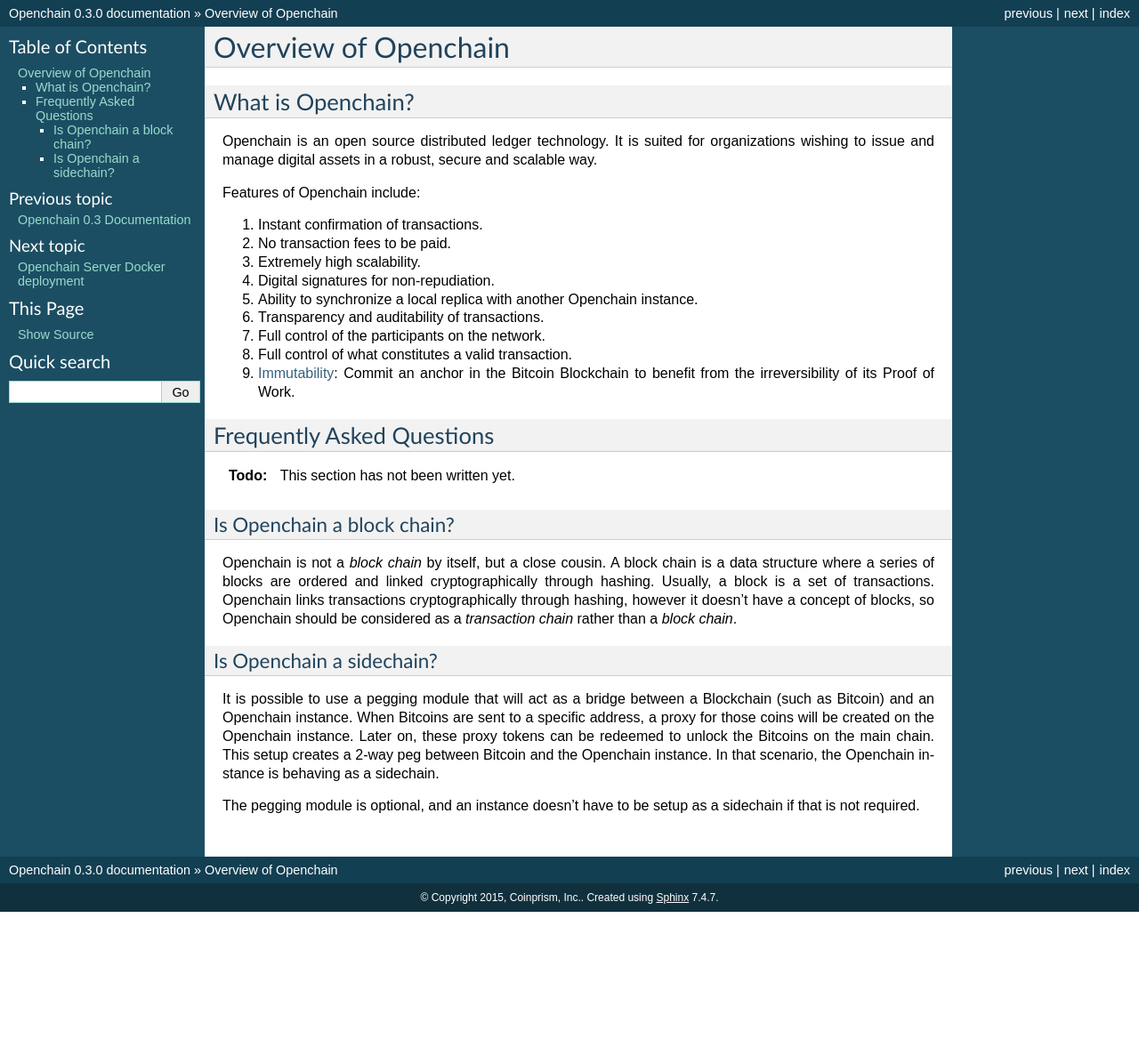
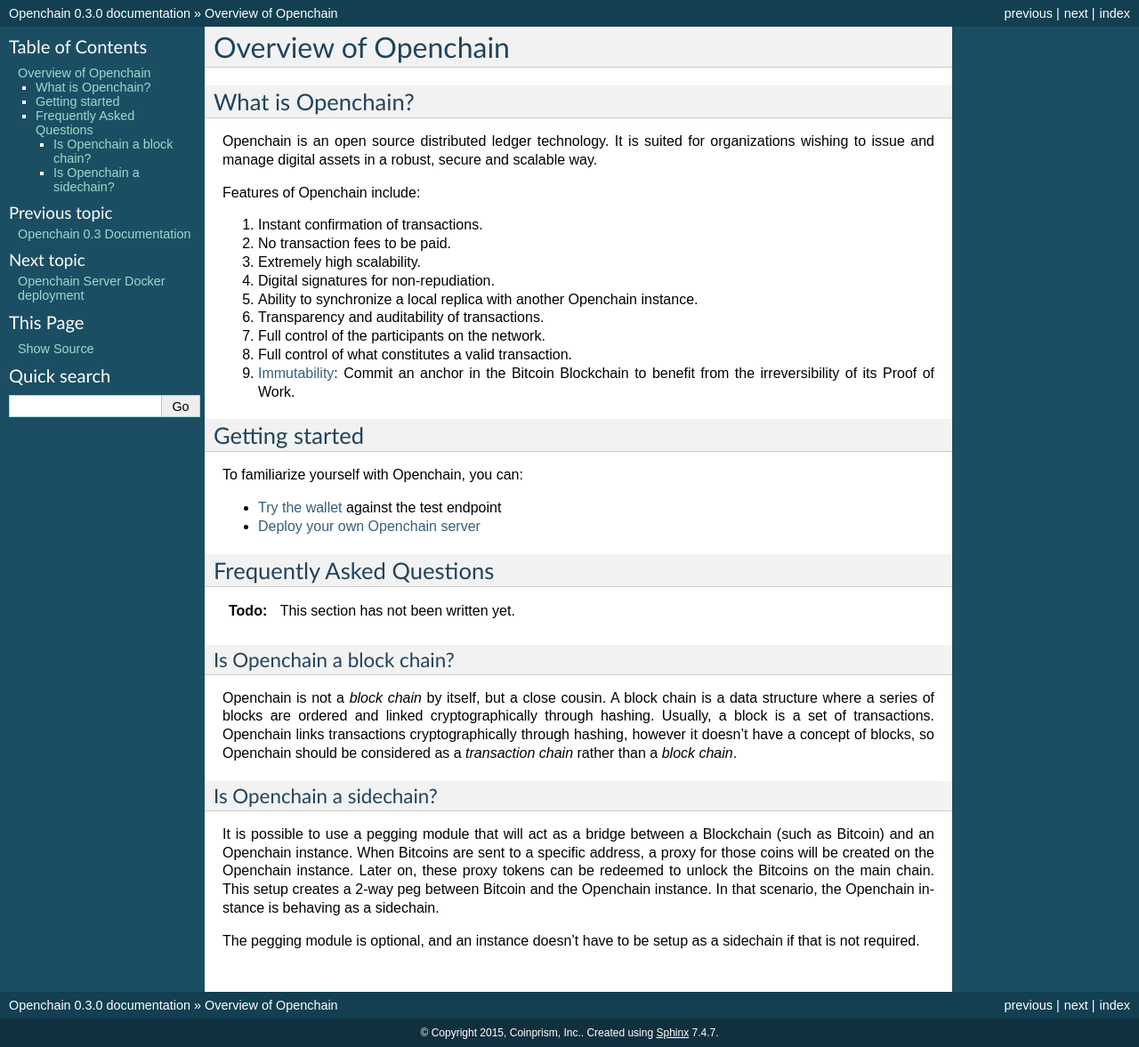
Before and after one commit to openchain/docs, a Sphinx documentation site: the page built from docs/source/general/overview.rst, in a window 1280 px wide. Shown: the whole page at 89% size. Built offline with Sphinx 7.4.7, drawn with Linux system fonts in a browser that asks for light colours; before the commit the page ends 1025 px from its top, so only the background shows below that.

Commit message:
Add a "Getting started" section on the Openchain overview page

```diff
--- a/docs/source/general/docker-deployment.rst
+++ b/docs/source/general/docker-deployment.rst
@@ -1,3 +1,5 @@
+.. _docker-deployment:
+
 Openchain Server Docker deployment
 ==================================
 
--- a/docs/source/general/overview.rst
+++ b/docs/source/general/overview.rst
@@ -18,6 +18,14 @@
 8. Full control of what constitutes a valid transaction.
 9. :ref:`Immutability <anchoring>`: Commit an anchor in the Bitcoin Blockchain to benefit from the irreversibility of its Proof of Work.
 
+Getting started
+---------------
+
+To familiarize yourself with Openchain, you can:
+
+* :ref:`Try the wallet <openchain-client>` against the test endpoint
+* :ref:`Deploy your own Openchain server <docker-deployment>`
+
 Frequently Asked Questions
 --------------------------
 
```
